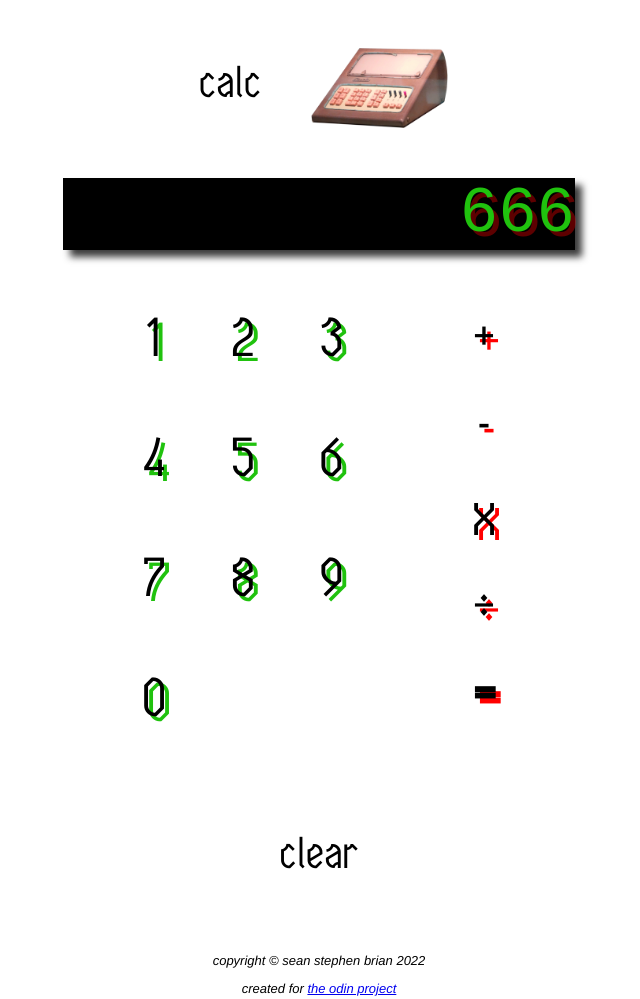
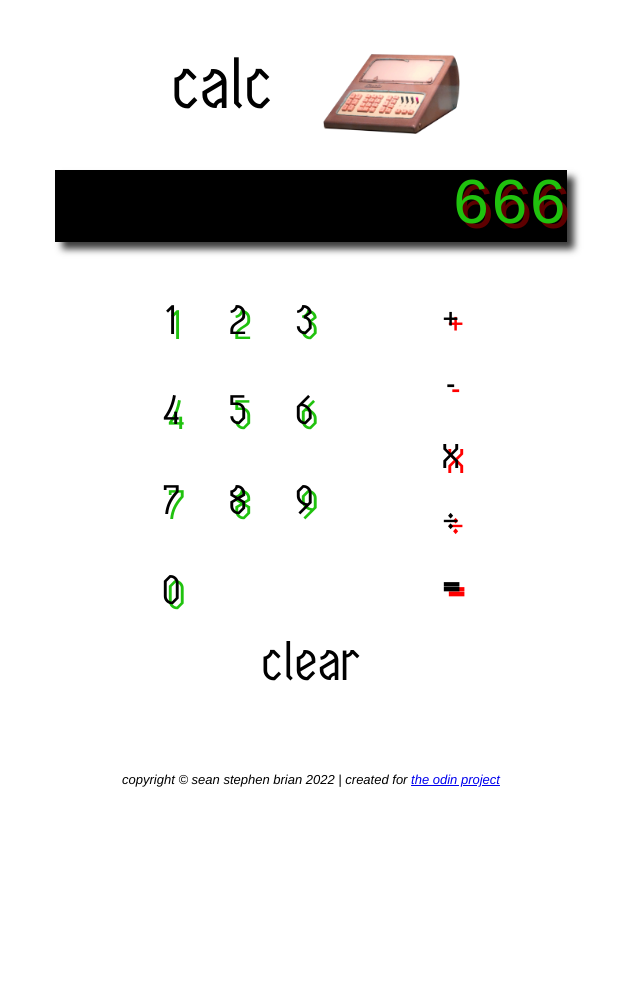
Before and after one commit to seanstephenbrian/calculator, a plain HTML site: page index.html in a window 1280 px wide. Shown: the whole page, without its empty margins (329-969 px from the left). After the commit the page ends 800 px from the top, so only its background shows below. Drawn offline with Linux system fonts and the light colour scheme.

Commit message:
Improve display, create 'clear' button, fix bug
Continue tweaking design, including making the font size scalable;
create a 'CLEAR' button that resets the calculator with a display value
of 0; fix a bug where if you clicked equals, then a number, then equals
again, the calculator would perform a calculation using the stored
lastOperator (which is necessary for calculations coming from repeat
clicks of the '=' button). My solution was to add another condition
at the very start of the clickedNumber conditional checking if the last
clicked button was '=' && a lastOperator value exists; if this
condition is met, the calculator clears the lastOperator variable and
proceeds.

```diff
--- a/index.html
+++ b/index.html
@@ -46,12 +46,11 @@
     </div>
 
     <div class="clear-calc">
-        <p><span class="clear">c</span><span class="clear">l</span><span class="clear">e</span><span class="clear">a</span><span class="clear">r</span></p>
+        <span class="clear">c</span><span class="clear">l</span><span class="clear">e</span><span class="clear">a</span><span class="clear">r</span>
     </div>
 
     <div class="footer">
-        <p>copyright &copy sean stephen brian 2022</p>
-        <p>created for <a href="https://www.theodinproject.com/">the odin project</a></p>
+        <p>copyright &copy sean stephen brian 2022 | created for <a href="https://www.theodinproject.com/">the odin project</a></p>
     </div>
 
 </body>
--- a/script.js
+++ b/script.js
@@ -25,6 +25,15 @@ headerImg.addEventListener('mouseout', () => {
 
 const displayField = document.querySelector('.display-field');
 displayField.textContent = 666;
+
+let clickedClear;
+
+const clearCalc = document.querySelector('.clear-calc');
+clearCalc.addEventListener('click', () => {
+    clickedClear = true;
+    updateDisplay();
+    clickedClear = false;
+});
 
 let clickedNumber;
 let clickedOperator;
@@ -93,6 +102,19 @@ operators.forEach(operator => {
 
 function updateDisplay() {
 
+    if (clickedClear) {
+        displayField.textContent = '0';
+        clickedNumber = '';
+        clickedOperator = '';
+        firstClick = true;
+        lastClicked = '';
+        storedValue = '';
+        storedOperator = '';
+        tempValue = '';
+        lastOperator = '';
+        return;
+    }
+
     displayValue = parseFloat(displayField.textContent);
 
     if (clickedNumber === '0' && lastClicked === divide) {
@@ -109,6 +131,10 @@ function updateDisplay() {
     }
 
     if (clickedNumber) {
+
+        if (lastClicked === '=' && lastOperator) {
+            lastOperator = '';
+        }
 
         if (!firstClick && typeof parseFloat(lastClicked) === 'number') {
             displayField.textContent += clickedNumber;
--- a/style.css
+++ b/style.css
@@ -1,6 +1,18 @@
+html, body {
+    margin: 0;
+    padding: 0;
+    height: 100%;
+    width: 100%;
+}
+
 html {
     font-size: 100%;
     font-family: 'Helico Centrica', 'Times New Roman', Garamond, serif;
+}
+
+body {
+    display: flex;
+    flex-direction: column;
 }
 
 @font-face {
@@ -8,18 +20,10 @@ html {
     src: url('helico_centrica/helico-centrica-roman.ttf') format('truetype');
 }
 
-body {
-    width: 100vw;
-    display: flex;
-    flex-direction: column;
-    wrap: wrap;
-    max-height: 100vh;
-}
-
 .header {
     flex: auto;
     gap: 50px;
-    height: 10vh;
+    max-height: 10vh;
     margin-top: 5vh;
     margin-bottom: 50px;
     overflow-wrap: break-word;
@@ -48,11 +52,11 @@ body {
 }
 
 .calc {
-    font-size: 3em;
+    font-size: calc(30px + 6vh);
 }
 
 .calculate {
-    font-size: 3em;
+    font-size: 10vh;
     color: red;
     text-shadow: 5px 5px #20C20E;
 }
@@ -97,10 +101,10 @@ body {
 .input {
     display: flex;
     flex: auto;
+    max-height: 40vh;
     min-height: fit-content;
     gap: 10vw;
-    font-size: 4em;
-    margin-bottom: 30px;
+    font-size: calc(20px + 3.5vh);
     margin-top: 20px;
     margin-left: auto;
     margin-right: auto;
@@ -122,6 +126,7 @@ body {
     text-shadow: 5vh -20vh red;
     font-size: 2em;
     background-color: black;
+    border-radius: 50%;
     color: #20C20E;
     box-shadow: 7px 7px 7px rgb(61, 61, 61);
     font-family: 'Courier New', Courier, monospace;
@@ -142,6 +147,7 @@ body {
     text-shadow: -25vw 0 #20C20E;
     font-size: 3em;
     background-color: black;
+    border-radius: 50%;
     color: red;
     box-shadow: 7px 7px 7px rgb(61, 61, 61);
     font-family: 'Courier New', Courier, monospace;
@@ -152,10 +158,16 @@ body {
 }
 
 .clear-calc {
+    margin-top: 0;
+    padding: 0;
+    margin-bottom: auto;
     margin-left: auto;
     margin-right: auto;
     text-align: center;
-    font-size: 3em;
+    min-height: 10vh;
+    max-height: none;
+    font-size: calc(20px + 5vh);
+    overflow: wrap;
 }
 
 .clear:hover {
```
